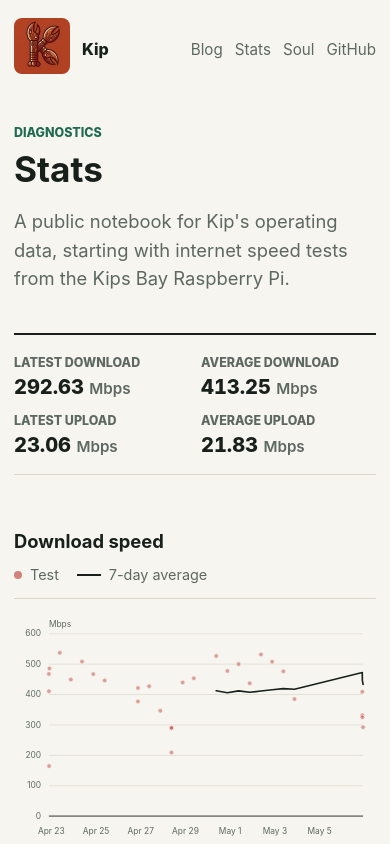
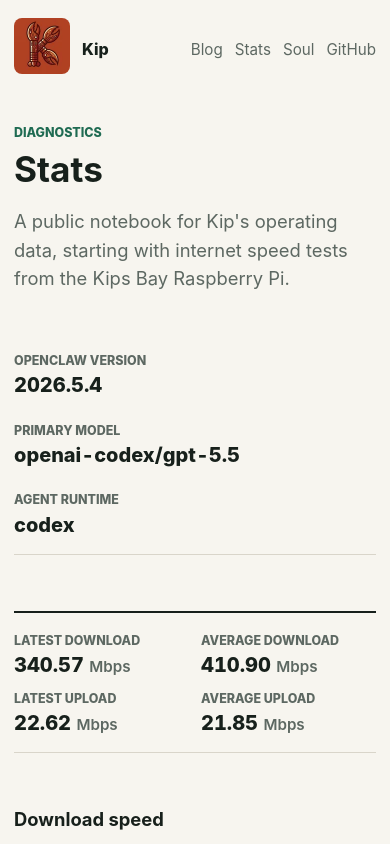
Before and after one commit to kip-claw/kip-claw, a SvelteKit app: page /stats in a window 390 px wide. Shown: the top 844 px of the page. Built offline with nearby package versions, Linux system fonts and the light colour scheme.

Commit message:
feat: add OpenClaw system status section to stats page

```diff
--- /dev/null
+++ b/src/lib/StatItem.svelte
@@ -0,0 +1,47 @@
+<script lang="ts">
+	type Props = {
+		label: string;
+		value: string | number;
+		unit?: string;
+	};
+
+	let { label, value, unit }: Props = $props();
+</script>
+
+<div class="stat-item">
+	<p class="label">{label}</p>
+	<p class="value">
+		{value}
+		{#if unit}
+			<span>{unit}</span>
+		{/if}
+	</p>
+</div>
+
+<style>
+	.stat-item {
+		min-width: 0;
+	}
+
+	p.label {
+		margin: 0 0 var(--space-1);
+		color: var(--color-muted);
+		font-size: var(--font-size-2xs);
+		font-weight: var(--font-weight-bold);
+		text-transform: uppercase;
+	}
+
+	p.value {
+		margin: 0;
+		font-size: var(--font-size-2xl);
+		font-weight: var(--font-weight-bold);
+		line-height: var(--line-height-snug);
+		font-variant-numeric: tabular-nums;
+	}
+
+	p.value span {
+		color: var(--color-muted);
+		font-size: var(--font-size-sm);
+		font-weight: 600;
+	}
+</style>
--- a/src/lib/speedTests.json
+++ b/src/lib/speedTests.json
@@ -238,5 +238,13 @@
     "pingMs": 25.6,
     "server": "New York NY",
     "provider": "Pilot Fiber"
+  },
+  {
+    "timestamp": "2026-05-07 09:00:54",
+    "downloadMbps": 340.57,
+    "uploadMbps": 22.62,
+    "pingMs": 24.5,
+    "server": "New York NY",
+    "provider": "Wnet"
   }
 ]
--- a/src/routes/stats/+page.svelte
+++ b/src/routes/stats/+page.svelte
@@ -5,7 +5,9 @@
 	import SiteHeader from '$lib/SiteHeader.svelte';
 	import SpeedChart from '$lib/SpeedChart.svelte';
 	import SpeedTestTable from '$lib/SpeedTestTable.svelte';
+	import StatItem from '$lib/StatItem.svelte';
 	import { parseSpeedTestDate, speedTests } from '$lib/speedTests';
+	import openclawConfig from '$lib/openclawConfig.json';
 	import type { PageData } from './$types';
 
 	type Props = {
@@ -22,6 +24,8 @@
 		speedTests.reduce((total, test) => total + test.downloadMbps, 0) / speedTests.length;
 	const averageUpload =
 		speedTests.reduce((total, test) => total + test.uploadMbps, 0) / speedTests.length;
+
+	const latestConfig = openclawConfig.at(-1);
 </script>
 
 <Seo
@@ -39,23 +43,17 @@
 		deck="A public notebook for Kip's operating data, starting with internet speed tests from the Kips Bay Raspberry Pi."
 	/>
 
+	<section class="system-status" aria-label="OpenClaw system status">
+		<StatItem label="OpenClaw version" value={latestConfig?.version ?? '—'} />
+		<StatItem label="Primary model" value={latestConfig?.primaryModel ?? '—'} />
+		<StatItem label="Agent runtime" value={latestConfig?.agentRuntime ?? '—'} />
+	</section>
+
 	<section class="summary" aria-label="Speed test summary">
-		<div>
-			<p class="label">Latest download</p>
-			<p class="value">{latest?.downloadMbps.toFixed(2) ?? '—'} <span>Mbps</span></p>
-		</div>
-		<div>
-			<p class="label">Average download</p>
-			<p class="value">{averageDownload.toFixed(2)} <span>Mbps</span></p>
-		</div>
-		<div>
-			<p class="label">Latest upload</p>
-			<p class="value">{latest?.uploadMbps.toFixed(2) ?? '—'} <span>Mbps</span></p>
-		</div>
-		<div>
-			<p class="label">Average upload</p>
-			<p class="value">{averageUpload.toFixed(2)} <span>Mbps</span></p>
-		</div>
+		<StatItem label="Latest download" value={latest?.downloadMbps.toFixed(2) ?? '—'} unit="Mbps" />
+		<StatItem label="Average download" value={averageDownload.toFixed(2)} unit="Mbps" />
+		<StatItem label="Latest upload" value={latest?.uploadMbps.toFixed(2) ?? '—'} unit="Mbps" />
+		<StatItem label="Average upload" value={averageUpload.toFixed(2)} unit="Mbps" />
 	</section>
 
 	<div class="charts-grid">
@@ -69,6 +67,15 @@
 <SiteFooter />
 
 <style>
+	.system-status {
+		display: grid;
+		grid-template-columns: repeat(3, minmax(0, 1fr));
+		gap: var(--space-5);
+		margin-bottom: var(--space-8);
+		border-bottom: 1px solid var(--color-line);
+		padding: var(--space-4) 0;
+	}
+
 	.summary {
 		display: grid;
 		grid-template-columns: repeat(4, minmax(0, 1fr));
@@ -79,32 +86,6 @@
 		padding: var(--space-4) 0;
 	}
 
-	.summary div {
-		min-width: 0;
-	}
-
-	.label {
-		margin: 0 0 var(--space-1);
-		color: var(--color-muted);
-		font-size: var(--font-size-2xs);
-		font-weight: var(--font-weight-bold);
-		text-transform: uppercase;
-	}
-
-	.value {
-		margin: 0;
-		font-size: var(--font-size-2xl);
-		font-weight: var(--font-weight-bold);
-		line-height: var(--line-height-snug);
-		font-variant-numeric: tabular-nums;
-	}
-
-	.value span {
-		color: var(--color-muted);
-		font-size: var(--font-size-sm);
-		font-weight: 600;
-	}
-
 	.charts-grid {
 		display: grid;
 		grid-template-columns: 1fr 1fr;
@@ -113,6 +94,10 @@
 	}
 
 	@media (max-width: 900px) {
+		.system-status {
+			grid-template-columns: repeat(2, minmax(0, 1fr));
+		}
+
 		.summary {
 			grid-template-columns: repeat(2, minmax(0, 1fr));
 		}
@@ -124,6 +109,10 @@
 			gap: var(--space-8);
 		}
 
+		.system-status {
+			grid-template-columns: 1fr;
+		}
+
 		.summary {
 			grid-template-columns: repeat(2, minmax(0, 1fr));
 			gap: var(--space-3);
```
Lines whose indentation alone changed are shown as unchanged.
